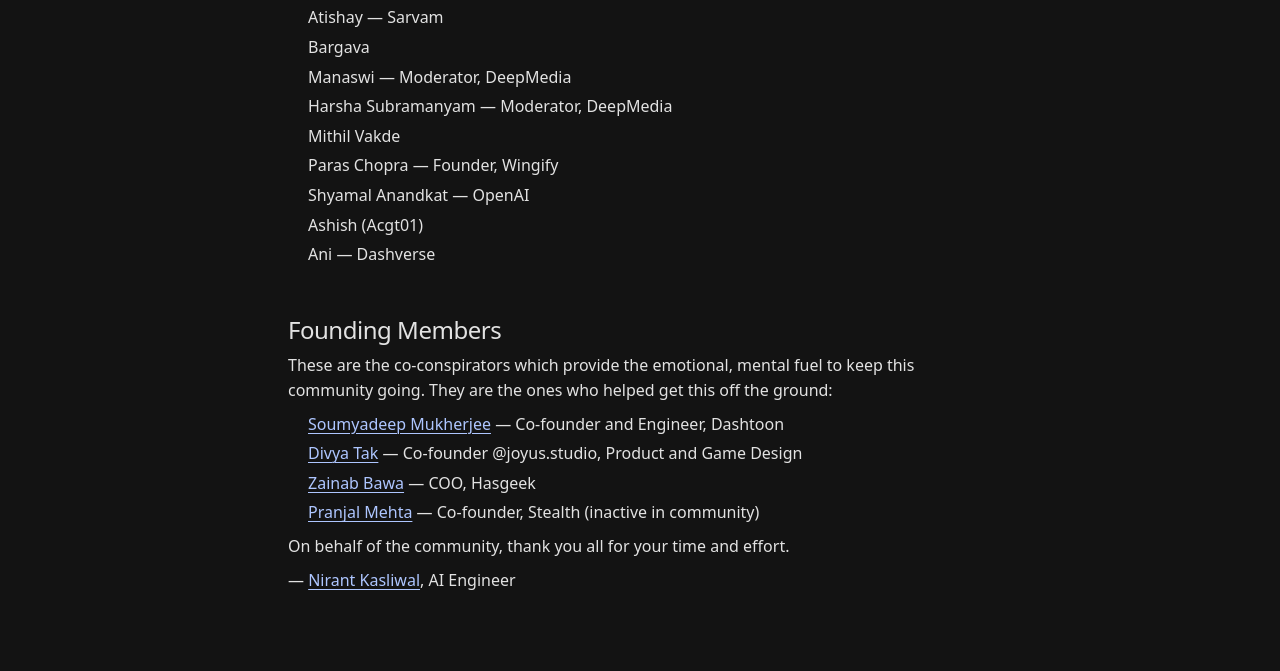
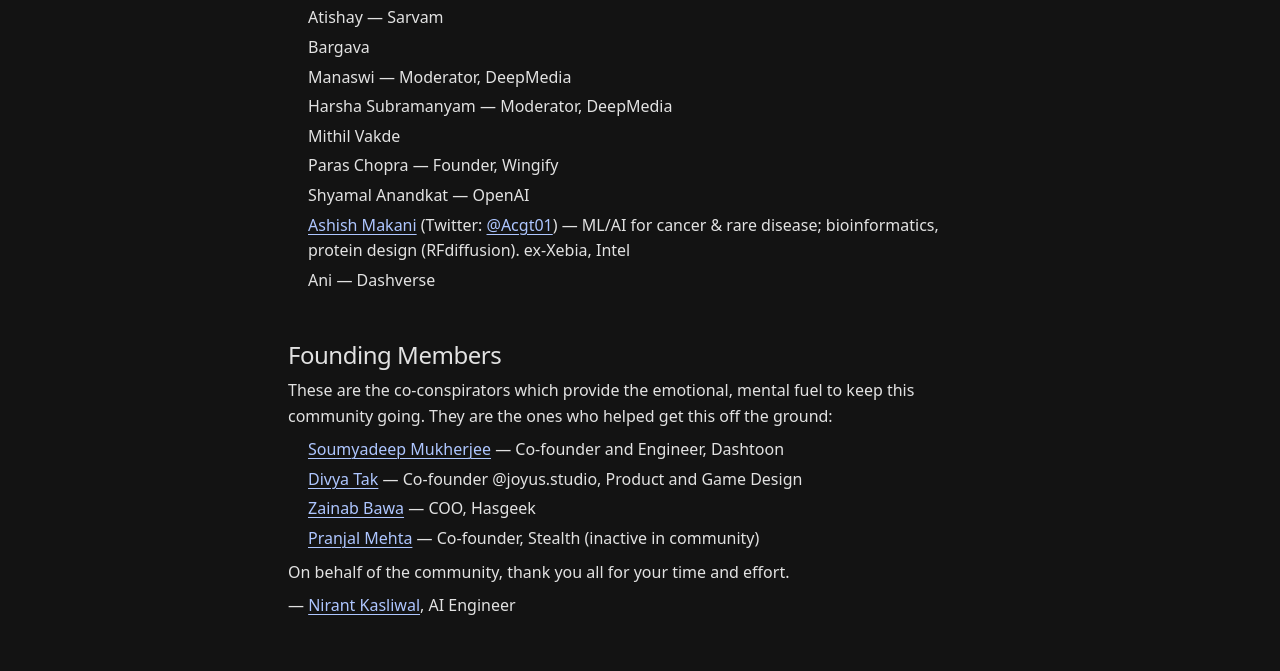
Before and after one commit to NirantK/generativeai-community-site, an Astro site: page /people in a window 1280 px wide. Shown: the part 2275-2946 px from the top of the page. Built offline with nearby package versions, Linux system fonts and the light colour scheme; Astro itself is replaced by a stand-in of ours.

Commit message:
content: link Ashish Makani LinkedIn + bio (cancer/rare-disease ML, RFdiffusion)

```diff
--- a/src/content/community/people.md
+++ b/src/content/community/people.md
@@ -65,7 +65,7 @@ These are the folks who pitch in ideas, help with moderation, lend their experti
 30. Mithil Vakde
 31. Paras Chopra — Founder, Wingify
 32. Shyamal Anandkat — OpenAI
-33. Ashish (Acgt01)
+33. [Ashish Makani](https://www.linkedin.com/in/tp53/) (Twitter: [@Acgt01](https://x.com/Acgt01)) — ML/AI for cancer & rare disease; bioinformatics, protein design (RFdiffusion). ex-Xebia, Intel
 34. Ani — Dashverse
 
 ## Founding Members
```
